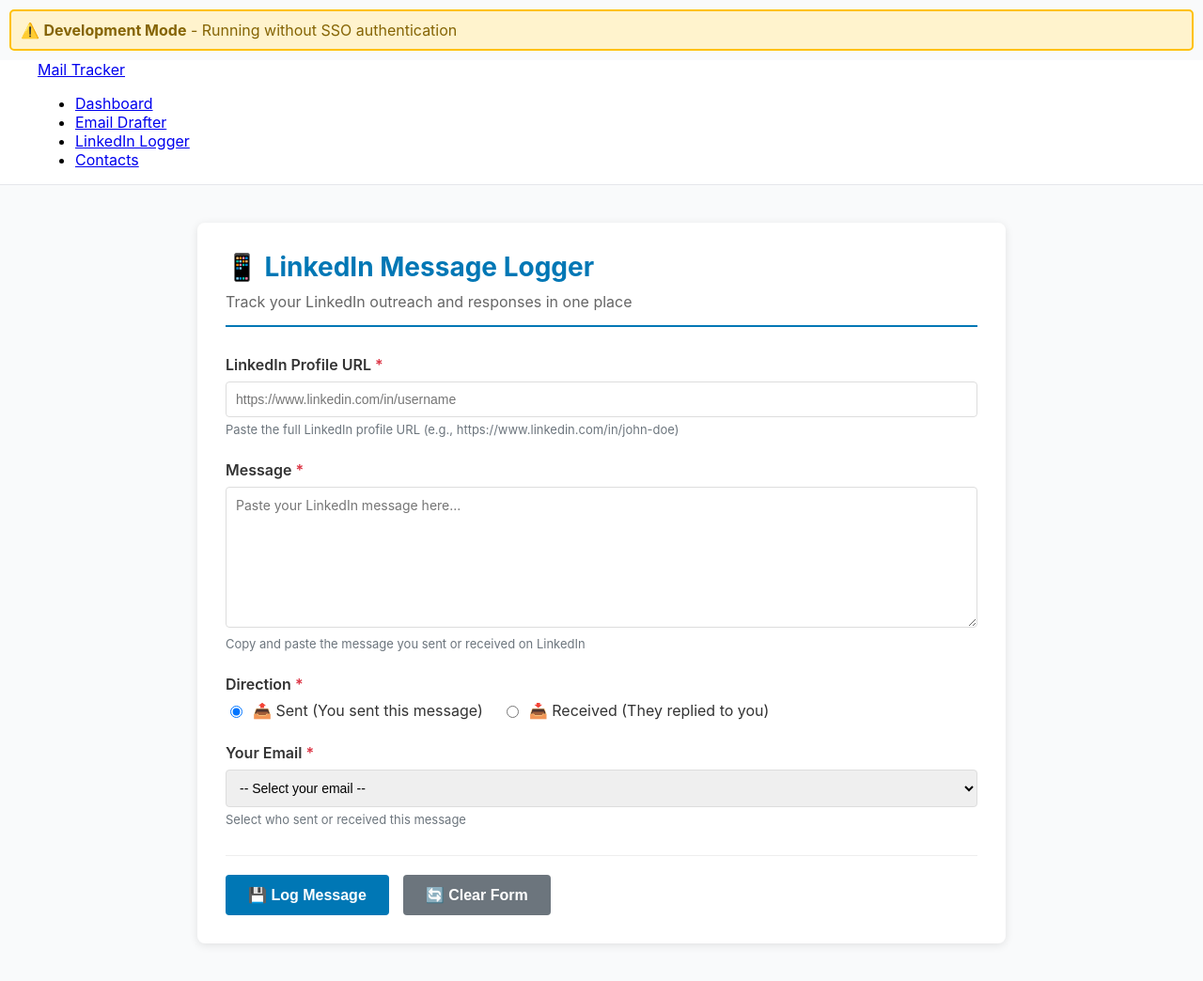
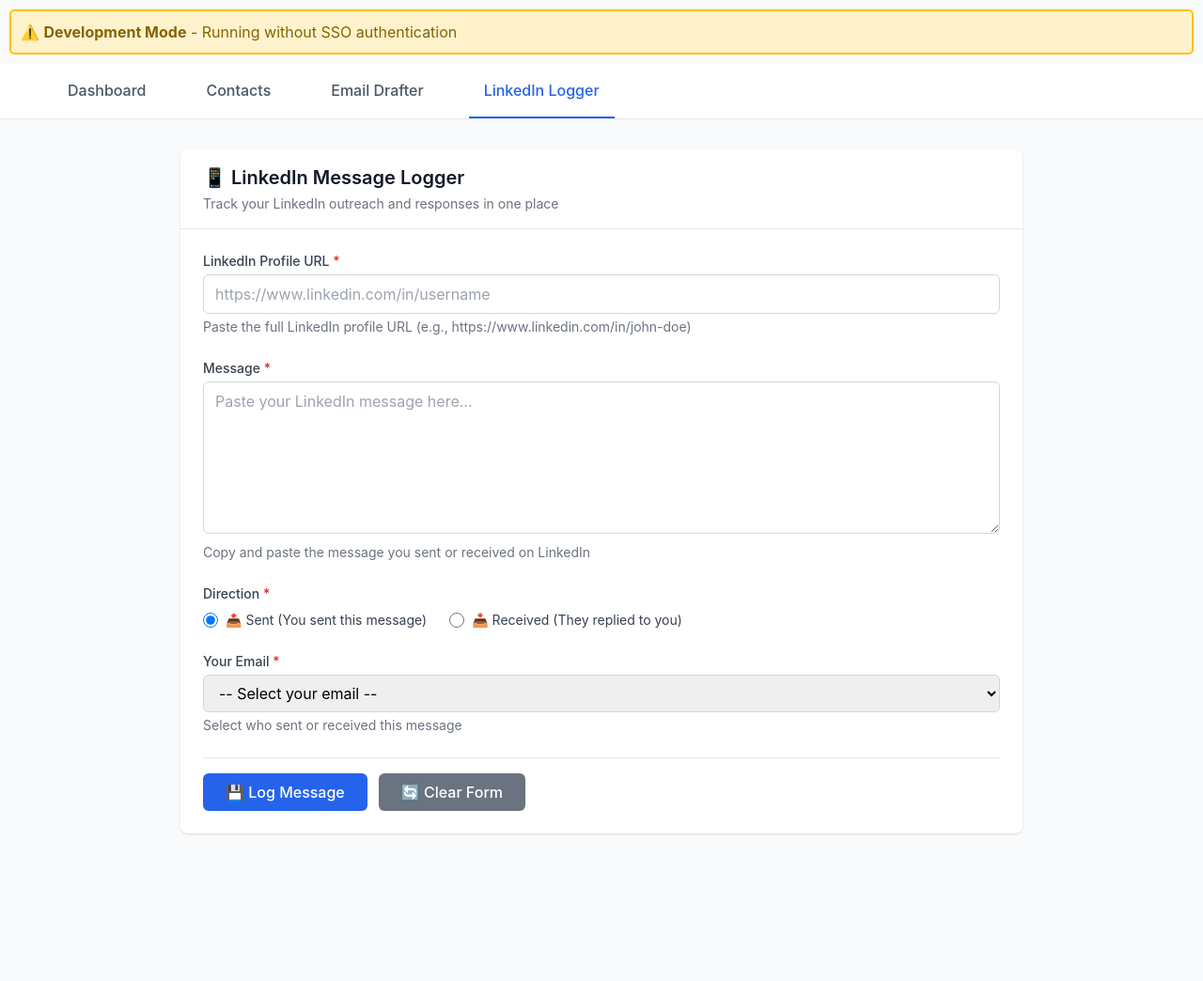
Before and after one commit to ChazBeck/networkemailtracker, a PHP site: page /networkemailtracking/linkedin-logger.php in a window 1280 px wide. Shown: the whole page at 94% size. After the commit the page ends 888 px from the top, so only its background shows below. Run offline with PHP 8.4, Linux system fonts and the light colour scheme; some libraries are stand-ins or nearby versions.

Commit message:
Unify navigation across all pages and redesign LinkedIn logger with clean Tailwind layout matching email drafter

```diff
--- a/contacts.php
+++ b/contacts.php
@@ -60,9 +60,10 @@ if (file_exists($headerPath)) {
     <nav class="nav">
         <div class="nav-container">
             <div class="nav-links">
-                <a href="dashboard.php" class="nav-link">Email Log</a>
+                <a href="dashboard.php" class="nav-link">Dashboard</a>
                 <a href="contacts.php" class="nav-link active">Contacts</a>
                 <a href="email-drafter.php" class="nav-link">Email Drafter</a>
+                <a href="linkedin-logger.php" class="nav-link">LinkedIn Logger</a>
             </div>
         </div>
     </nav>
--- a/email-drafter.php
+++ b/email-drafter.php
@@ -79,9 +79,10 @@ if (file_exists($headerPath)) {
     <nav class="nav">
         <div class="nav-container">
             <div class="nav-links">
-                <a href="dashboard.php" class="nav-link">Email Log</a>
+                <a href="dashboard.php" class="nav-link">Dashboard</a>
                 <a href="contacts.php" class="nav-link">Contacts</a>
                 <a href="email-drafter.php" class="nav-link active">Email Drafter</a>
+                <a href="linkedin-logger.php" class="nav-link">LinkedIn Logger</a>
             </div>
         </div>
     </nav>
--- a/linkedin-logger.php
+++ b/linkedin-logger.php
@@ -55,274 +55,133 @@ if (file_exists($headerPath)) {
 }
 ?>
 
+<!-- Tailwind CSS -->
+<script src="https://cdn.tailwindcss.com"></script>
+
+<!-- Email Drafter CSS for Navigation Styling -->
 <link href="public/css/email-drafter.css" rel="stylesheet">
 
-<style>
-    .linkedin-form-container {
-        max-width: 800px;
-        margin: 40px auto;
-        padding: 30px;
-        background: white;
-        border-radius: 8px;
-        box-shadow: 0 2px 10px rgba(0,0,0,0.1);
-    }
-
-    .form-header {
-        margin-bottom: 30px;
-        border-bottom: 2px solid #0077B5;
-        padding-bottom: 15px;
-    }
-
-    .form-header h1 {
-        color: #0077B5;
-        margin: 0 0 10px 0;
-        font-size: 28px;
-    }
-
-    .form-header p {
-        color: #666;
-        margin: 0;
-    }
-
-    .form-group {
-        margin-bottom: 25px;
-    }
-
-    .form-group label {
-        display: block;
-        font-weight: 600;
-        margin-bottom: 8px;
-        color: #333;
-    }
-
-    .form-group label .required {
-        color: #dc3545;
-    }
-
-    .form-group input[type="text"],
-    .form-group input[type="url"],
-    .form-group textarea,
-    .form-group select {
-        width: 100%;
-        padding: 10px;
-        border: 1px solid #ddd;
-        border-radius: 4px;
-        font-size: 14px;
-        box-sizing: border-box;
-    }
-
-    .form-group textarea {
-        min-height: 150px;
-        font-family: -apple-system, BlinkMacSystemFont, "Segoe UI", sans-serif;
-        resize: vertical;
-    }
-
-    .form-group input:focus,
-    .form-group textarea:focus,
-    .form-group select:focus {
-        outline: none;
-        border-color: #0077B5;
-        box-shadow: 0 0 0 3px rgba(0,119,181,0.1);
-    }
-
-    .url-preview {
-        margin-top: 8px;
-        padding: 8px 12px;
-        background: #f8f9fa;
-        border-radius: 4px;
-        font-size: 13px;
-        color: #666;
-        display: none;
-    }
-
-    .url-preview.show {
-        display: block;
-    }
-
-    .url-preview strong {
-        color: #0077B5;
-    }
-
-    .radio-group {
-        display: flex;
-        gap: 20px;
-    }
-
-    .radio-option {
-        display: flex;
-        align-items: center;
-        gap: 8px;
-    }
-
-    .radio-option input[type="radio"] {
-        width: auto;
-    }
-
-    .form-actions {
-        display: flex;
-        gap: 15px;
-        margin-top: 30px;
-        padding-top: 20px;
-        border-top: 1px solid #eee;
-    }
-
-    .btn {
-        padding: 12px 24px;
-        border: none;
-        border-radius: 4px;
-        font-size: 16px;
-        font-weight: 600;
-        cursor: pointer;
-        transition: all 0.2s;
-    }
-
-    .btn-primary {
-        background: #0077B5;
-        color: white;
-    }
-
-    .btn-primary:hover {
-        background: #005a8c;
-    }
-
-    .btn-secondary {
-        background: #6c757d;
-        color: white;
-    }
-
-    .btn-secondary:hover {
-        background: #5a6268;
-    }
-
-    .alert {
-        padding: 15px;
-        margin-bottom: 20px;
-        border-radius: 4px;
-        display: none;
-    }
-
-    .alert.show {
-        display: block;
-    }
-
-    .alert-success {
-        background: #d4edda;
-        border: 1px solid #c3e6cb;
-        color: #155724;
-    }
-
-    .alert-error {
-        background: #f8d7da;
-        border: 1px solid #f5c6cb;
-        color: #721c24;
-    }
-
-    .help-text {
-        font-size: 13px;
-        color: #6c757d;
-        margin-top: 5px;
-    }
-</style>
-
-<body>
+<body class="bg-gray-50">
     <!-- Navigation Bar -->
     <nav class="nav">
         <div class="nav-container">
-            <div class="nav-brand">
-                <a href="dashboard.php">Mail Tracker</a>
+            <div class="nav-links">
+                <a href="dashboard.php" class="nav-link">Dashboard</a>
+                <a href="contacts.php" class="nav-link">Contacts</a>
+                <a href="email-drafter.php" class="nav-link">Email Drafter</a>
+                <a href="linkedin-logger.php" class="nav-link active">LinkedIn Logger</a>
             </div>
-            <ul class="nav-menu">
-                <li><a href="dashboard.php">Dashboard</a></li>
-                <li><a href="email-drafter.php">Email Drafter</a></li>
-                <li><a href="linkedin-logger.php" class="active">LinkedIn Logger</a></li>
-                <li><a href="contacts.php">Contacts</a></li>
-            </ul>
         </div>
     </nav>
 
-    <div class="linkedin-form-container">
-        <div class="form-header">
-            <h1>📱 LinkedIn Message Logger</h1>
-            <p>Track your LinkedIn outreach and responses in one place</p>
+    <div class="container mx-auto px-4 py-8">
+        <div class="bg-white rounded-lg shadow max-w-4xl mx-auto">
+            <div class="px-6 py-4 border-b border-gray-200">
+                <h2 class="text-xl font-semibold text-gray-900">📱 LinkedIn Message Logger</h2>
+                <p class="text-sm text-gray-500 mt-1">Track your LinkedIn outreach and responses in one place</p>
             </div>
+            <div class="p-6">
+                <div id="alert" class="hidden mb-4"></div>
 
-        <div id="alert" class="alert"></div>
-
-        <form id="linkedinForm">
-            <div class="form-group">
-                <label for="linkedinUrl">
-                    LinkedIn Profile URL <span class="required">*</span>
+                <form id="linkedinForm" class="space-y-6">
+                    <!-- LinkedIn URL -->
+                    <div>
+                        <label for="linkedinUrl" class="block text-sm font-medium text-gray-700 mb-1">
+                            LinkedIn Profile URL <span class="text-red-600">*</span>
                         </label>
                         <input
                             type="url"
                             id="linkedinUrl"
                             name="linkedinUrl"
+                            class="w-full px-3 py-2 border border-gray-300 rounded-md focus:outline-none focus:ring-2 focus:ring-blue-500 focus:border-transparent"
                             placeholder="https://www.linkedin.com/in/username"
                             required
                         >
-                <div class="help-text">
+                        <p class="mt-1 text-sm text-gray-500">
                             Paste the full LinkedIn profile URL (e.g., https://www.linkedin.com/in/john-doe)
-                </div>
-                <div id="urlPreview" class="url-preview">
-                    <strong>Normalized URL:</strong> <span id="normalizedUrl"></span>
+                        </p>
+                        <div id="urlPreview" class="hidden mt-2 p-2 bg-blue-50 rounded text-sm text-gray-700">
+                            <strong class="text-blue-700">Normalized URL:</strong> <span id="normalizedUrl"></span>
                         </div>
                     </div>
 
-            <div class="form-group">
-                <label for="messageText">
-                    Message <span class="required">*</span>
+                    <!-- Message -->
+                    <div>
+                        <label for="messageText" class="block text-sm font-medium text-gray-700 mb-1">
+                            Message <span class="text-red-600">*</span>
                         </label>
                         <textarea
                             id="messageText"
                             name="messageText"
+                            rows="6"
+                            class="w-full px-3 py-2 border border-gray-300 rounded-md focus:outline-none focus:ring-2 focus:ring-blue-500 focus:border-transparent resize-y"
                             placeholder="Paste your LinkedIn message here..."
                             required
                         ></textarea>
-                <div class="help-text">
+                        <p class="mt-1 text-sm text-gray-500">
                             Copy and paste the message you sent or received on LinkedIn
+                        </p>
+                    </div>
+
+                    <!-- Direction -->
+                    <div>
+                        <label class="block text-sm font-medium text-gray-700 mb-2">
+                            Direction <span class="text-red-600">*</span>
+                        </label>
+                        <div class="flex gap-6">
+                            <label class="flex items-center gap-2 cursor-pointer">
+                                <input type="radio" id="directionSent" name="direction" value="outbound" checked
+                                    class="w-4 h-4 text-blue-600 focus:ring-blue-500">
+                                <span class="text-sm text-gray-700">📤 Sent (You sent this message)</span>
+                            </label>
+                            <label class="flex items-center gap-2 cursor-pointer">
+                                <input type="radio" id="directionReceived" name="direction" value="inbound"
+                                    class="w-4 h-4 text-blue-600 focus:ring-blue-500">
+                                <span class="text-sm text-gray-700">📥 Received (They replied to you)</span>
+                            </label>
                         </div>
                     </div>
 
-            <div class="form-group">
-                <label>
-                    Direction <span class="required">*</span>
+                    <!-- Sender Email -->
+                    <div>
+                        <label for="senderEmail" class="block text-sm font-medium text-gray-700 mb-1">
+                            Your Email <span class="text-red-600">*</span>
                         </label>
-                <div class="radio-group">
-                    <div class="radio-option">
-                        <input type="radio" id="directionSent" name="direction" value="outbound" checked>
-                        <label for="directionSent" style="margin: 0; font-weight: normal;">📤 Sent (You sent this message)</label>
-                    </div>
-                    <div class="radio-option">
-                        <input type="radio" id="directionReceived" name="direction" value="inbound">
-                        <label for="directionReceived" style="margin: 0; font-weight: normal;">📥 Received (They replied to you)</label>
-                    </div>
-                </div>
-            </div>
-
-            <div class="form-group">
-                <label for="senderEmail">
-                    Your Email <span class="required">*</span>
-                </label>
-                <select id="senderEmail" name="senderEmail" required>
+                        <select
+                            id="senderEmail"
+                            name="senderEmail"
+                            class="w-full px-3 py-2 border border-gray-300 rounded-md focus:outline-none focus:ring-2 focus:ring-blue-500 focus:border-transparent"
+                            required
+                        >
                             <option value="">-- Select your email --</option>
                             <option value="charlie@veerless.com">Charlie (charlie@veerless.com)</option>
                             <option value="sarah@veerless.com">Sarah (sarah@veerless.com)</option>
                             <option value="networking@veerless.com">Networking (networking@veerless.com)</option>
                         </select>
-                <div class="help-text">
+                        <p class="mt-1 text-sm text-gray-500">
                             Select who sent or received this message
-                </div>
+                        </p>
                     </div>
 
-            <div class="form-actions">
-                <button type="submit" class="btn btn-primary">
+                    <!-- Actions -->
+                    <div class="flex gap-3 pt-4 border-t border-gray-200">
+                        <button
+                            type="submit"
+                            class="px-6 py-2 bg-blue-600 text-white rounded-md hover:bg-blue-700 focus:outline-none focus:ring-2 focus:ring-blue-500 focus:ring-offset-2 font-medium transition-colors"
+                        >
                             💾 Log Message
                         </button>
-                <button type="button" class="btn btn-secondary" onclick="resetForm()">
+                        <button
+                            type="button"
+                            onclick="resetForm()"
+                            class="px-6 py-2 bg-gray-500 text-white rounded-md hover:bg-gray-600 focus:outline-none focus:ring-2 focus:ring-gray-500 focus:ring-offset-2 font-medium transition-colors"
+                        >
                             🔄 Clear Form
                         </button>
                     </div>
                 </form>
+            </div>
+        </div>
     </div>
 
     <script>
@@ -345,9 +204,9 @@ if (file_exists($headerPath)) {
                 }
 
                 normalizedUrlSpan.textContent = normalized;
-                urlPreview.classList.add('show');
+                urlPreview.classList.remove('hidden');
             } else {
-                urlPreview.classList.remove('show');
+                urlPreview.classList.add('hidden');
             }
         });
 
@@ -421,17 +280,18 @@ if (file_exists($headerPath)) {
         });
 
         function showAlert(message, type) {
+            const bgColor = type === 'success' ? 'bg-green-100 border-green-400 text-green-700' : 'bg-red-100 border-red-400 text-red-700';
             alertBox.textContent = message;
-            alertBox.className = `alert alert-${type} show`;
+            alertBox.className = `p-4 mb-4 rounded border ${bgColor}`;
             setTimeout(() => {
-                alertBox.classList.remove('show');
+                alertBox.className = 'hidden mb-4';
             }, 5000);
         }
 
         function resetForm() {
             form.reset();
-            urlPreview.classList.remove('show');
-            alertBox.classList.remove('show');
+            urlPreview.classList.add('hidden');
+            alertBox.className = 'hidden mb-4';
         }
     </script>
 
```
Lines whose indentation alone changed are shown as unchanged.
